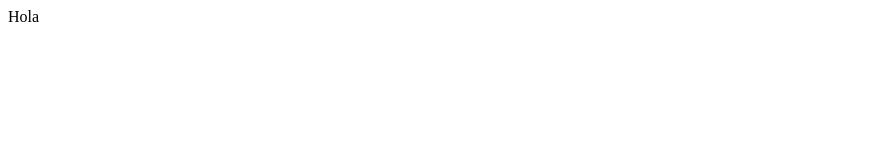
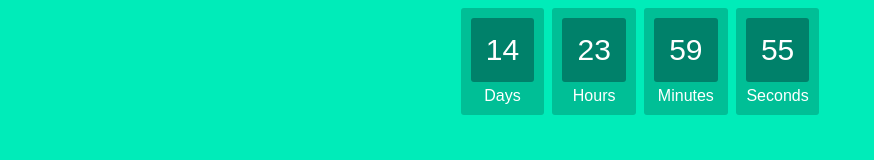
Before and after one commit to Dntro/Dntro.github.io, a plain HTML site: page index.html in a window 1280 px wide. Shown: the whole page, without its empty margins (0-874 px from the left). Drawn offline with Linux system fonts and the light colour scheme.

Commit message:
Contador

```diff
--- /dev/null
+++ b/css/estilo.css
@@ -0,0 +1,41 @@
+body{
+    text-align: center;
+    background: #00ECB9;
+  font-family: sans-serif;
+  font-weight: 100;
+}
+
+h1{
+  color: #396;
+  font-weight: 100;
+  font-size: 40px;
+  margin: 40px 0px 20px;
+}
+
+#clockdiv{
+    font-family: sans-serif;
+    color: #fff;
+    display: inline-block;
+    font-weight: 100;
+    text-align: center;
+    font-size: 30px;
+}
+
+#clockdiv > div{
+    padding: 10px;
+    border-radius: 3px;
+    background: #00BF96;
+    display: inline-block;
+}
+
+#clockdiv div > span{
+    padding: 15px;
+    border-radius: 3px;
+    background: #00816A;
+    display: inline-block;
+}
+
+.smalltext{
+    padding-top: 5px;
+    font-size: 16px;
+}
--- a/index.html
+++ b/index.html
@@ -2,10 +2,72 @@
 <html dir="ltr" lang="en-US">
 
 <head>
+    <link href="css/estilo.css" rel="stylesheet" type="text/css">
 </head>
 
 <body>
-    Hola
+    <div id="clockdiv">
+        <div>
+            <span class="days"></span>
+            <div class="smalltext">Days</div>
+        </div>
+        <div>
+            <span class="hours"></span>
+            <div class="smalltext">Hours</div>
+        </div>
+        <div>
+            <span class="minutes"></span>
+            <div class="smalltext">Minutes</div>
+        </div>
+        <div>
+            <span class="seconds"></span>
+            <div class="smalltext">Seconds</div>
+        </div>
+    </div>
+
+    <script>
+        function getTimeRemaining(endtime) {
+            var t = Date.parse(endtime) - Date.parse(new Date());
+            var seconds = Math.floor((t / 1000) % 60);
+            var minutes = Math.floor((t / 1000 / 60) % 60);
+            var hours = Math.floor((t / (1000 * 60 * 60)) % 24);
+            var days = Math.floor(t / (1000 * 60 * 60 * 24));
+            return {
+                'total': t,
+                'days': days,
+                'hours': hours,
+                'minutes': minutes,
+                'seconds': seconds
+            };
+        }
+
+        function initializeClock(id, endtime) {
+            var clock = document.getElementById(id);
+            var daysSpan = clock.querySelector('.days');
+            var hoursSpan = clock.querySelector('.hours');
+            var minutesSpan = clock.querySelector('.minutes');
+            var secondsSpan = clock.querySelector('.seconds');
+
+            function updateClock() {
+                var t = getTimeRemaining(endtime);
+
+                daysSpan.innerHTML = t.days;
+                hoursSpan.innerHTML = ('0' + t.hours).slice(-2);
+                minutesSpan.innerHTML = ('0' + t.minutes).slice(-2);
+                secondsSpan.innerHTML = ('0' + t.seconds).slice(-2);
+
+                if (t.total <= 0) {
+                    clearInterval(timeinterval);
+                }
+            }
+
+            updateClock();
+            var timeinterval = setInterval(updateClock, 1000);
+        }
+
+        var deadline = new Date(Date.parse(new Date()) + 15 * 24 * 60 * 60 * 1000);
+        initializeClock('clockdiv', deadline);
+    </script>
 </body>
 
 </html>
```
